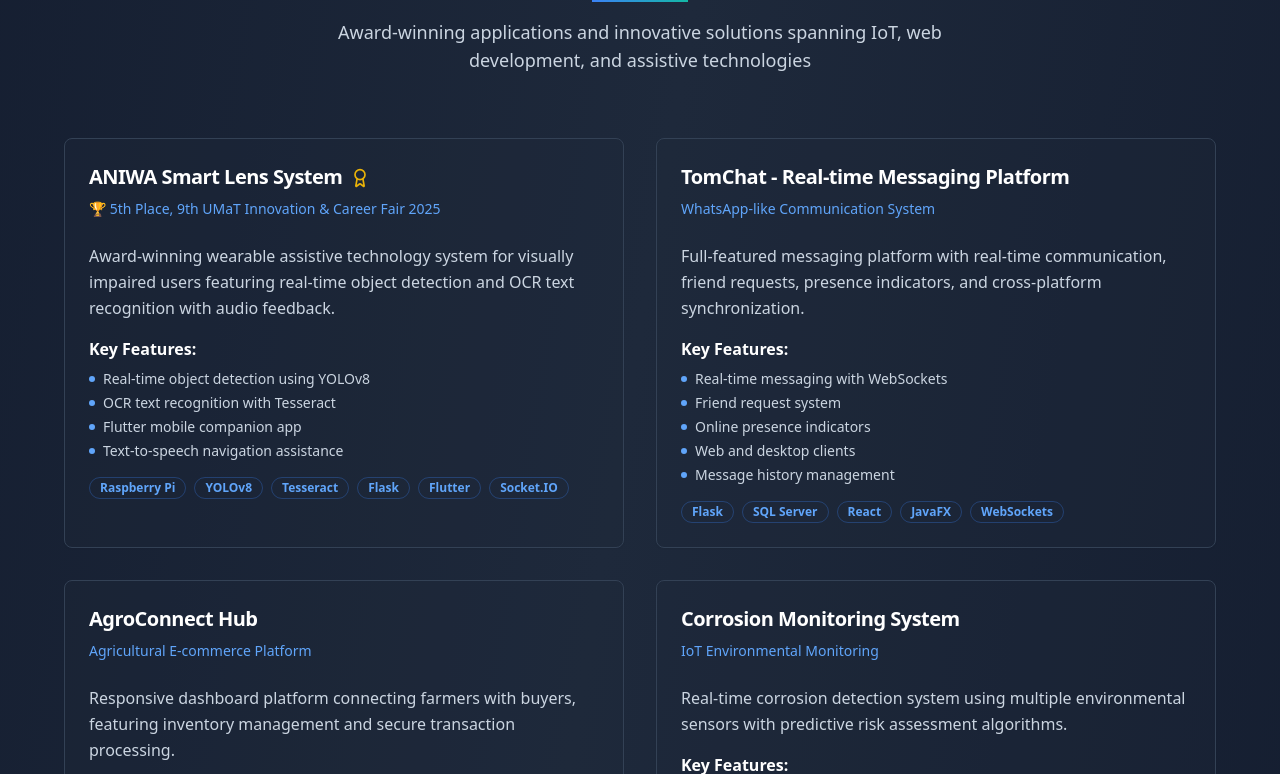
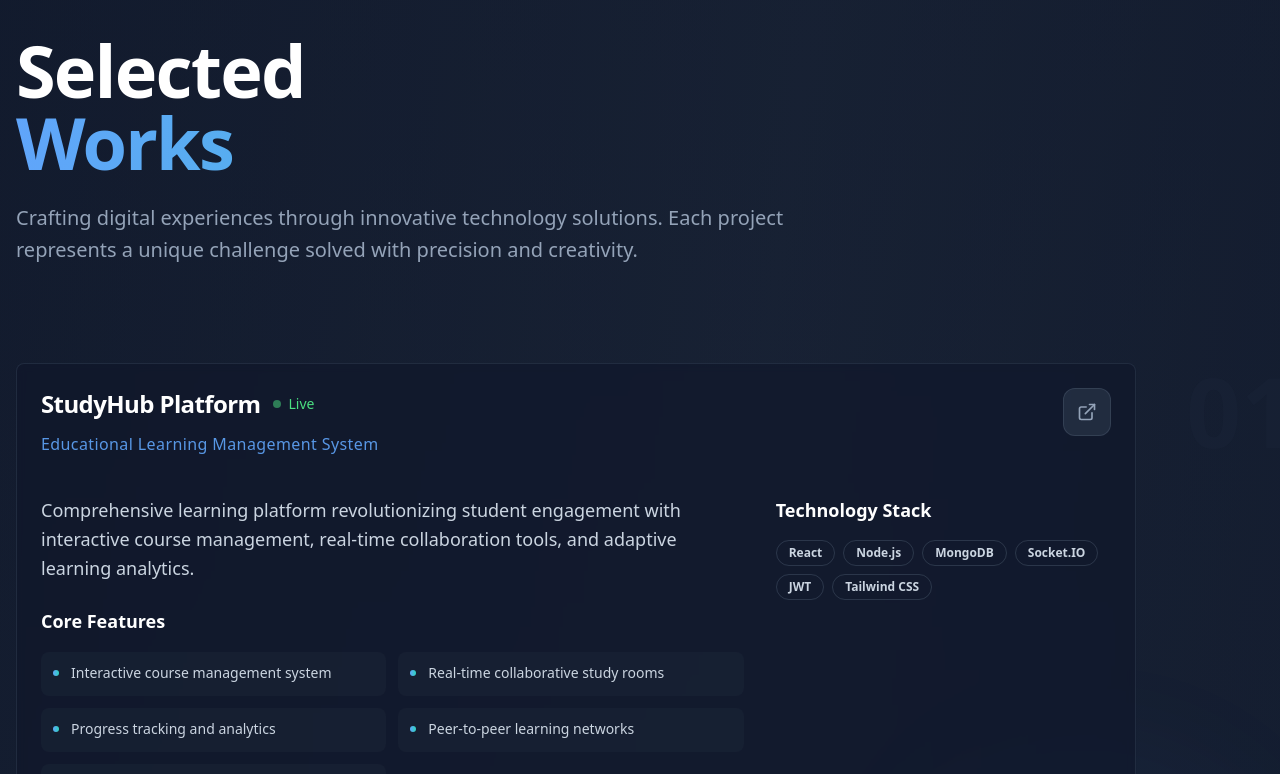
Before and after one commit to NexGen-Innovators-co/thomas-appiah-portfolio-showcase, a React (Vite) app: page / in a window 1280 px wide. Shown: the part 3626-4400 px from the top of the page. Built offline with nearby package versions, Linux system fonts and the light colour scheme.

Commit message:
Add Studdyhub project section

```diff
--- a/src/components/Projects.tsx
+++ b/src/components/Projects.tsx
@@ -5,6 +5,21 @@ import { Award, ExternalLink, Github } from "lucide-react";
 
 const Projects = () => {
   const projects = [
+    {
+      title: "StudyHub Platform",
+      subtitle: "Educational Learning Management System",
+      description: "Comprehensive learning platform revolutionizing student engagement with interactive course management, real-time collaboration tools, and adaptive learning analytics.",
+      technologies: ["React", "Node.js", "MongoDB", "Socket.IO", "JWT", "Tailwind CSS"],
+      features: [
+        "Interactive course management system",
+        "Real-time collaborative study rooms",
+        "Progress tracking and analytics",
+        "Peer-to-peer learning networks",
+        "Mobile-responsive design"
+      ],
+      link: "https://studdyhub.vercel.app",
+      status: "Live"
+    },
     {
       title: "ANIWA Smart Lens System",
       subtitle: "🏆 5th Place, 9th UMaT Innovation & Career Fair 2025",
@@ -73,67 +88,132 @@ const Projects = () => {
   ];
 
   return (
-    <section className="py-20 px-4">
-      <div className="max-w-6xl mx-auto">
-        <div className="text-center mb-16">
-          <h2 className="text-4xl md:text-5xl font-bold text-white mb-4">
-            Featured Projects
+    <section className="py-32 px-4 relative overflow-hidden">
+      {/* Background Elements */}
+      <div className="absolute inset-0 bg-gradient-to-b from-slate-900/50 to-slate-800/30"></div>
+      <div className="absolute top-1/4 right-0 w-96 h-96 bg-blue-500/5 rounded-full blur-3xl"></div>
+      <div className="absolute bottom-1/4 left-0 w-96 h-96 bg-teal-500/5 rounded-full blur-3xl"></div>
+
+      <div className="max-w-7xl mx-auto relative z-10">
+        {/* Header */}
+        <div className="mb-24">
+          <div className="flex items-center gap-4 mb-8">
+            <div className="h-px bg-gradient-to-r from-transparent via-blue-500/50 to-transparent flex-1"></div>
+            <span className="text-blue-400 font-mono text-sm tracking-widest uppercase">Portfolio</span>
+            <div className="h-px bg-gradient-to-r from-transparent via-blue-500/50 to-transparent flex-1"></div>
+          </div>
+
+          <h2 className="text-6xl md:text-7xl font-bold text-white mb-6 tracking-tight">
+            Selected
+            <span className="block text-transparent bg-clip-text bg-gradient-to-r from-blue-400 to-teal-400">
+              Works
+            </span>
           </h2>
-          <div className="w-24 h-1 bg-gradient-to-r from-blue-500 to-teal-500 mx-auto mb-4"></div>
-          <p className="text-slate-300 text-lg max-w-2xl mx-auto">
-            Award-winning applications and innovative solutions spanning IoT, web development, and assistive technologies
+
+          <p className="text-slate-400 text-xl max-w-3xl leading-relaxed">
+            Crafting digital experiences through innovative technology solutions.
+            Each project represents a unique challenge solved with precision and creativity.
           </p>
         </div>
 
-        <div className="grid grid-cols-1 lg:grid-cols-2 gap-8">
+        {/* Projects Grid */}
+        <div className="space-y-12">
           {projects.map((project, index) => (
-            <Card
+            <div
               key={index}
-              className="bg-slate-800/30 border-slate-700 hover:bg-slate-700/30 transition-all duration-300 hover:scale-105 group"
+              className={`group relative ${index % 2 === 0 ? 'lg:pr-32' : 'lg:pl-32'}`}
             >
-              <CardHeader>
-                <div className="flex items-start justify-between">
+              {/* Project Number */}
+              <div className={`absolute top-0 text-8xl font-bold text-slate-800/30 select-none ${
+                index % 2 === 0 ? 'lg:-right-8' : 'lg:-left-8'
+              }`}>
+                0{index + 1}
+              </div>
+
+              <Card className="bg-slate-900/60 backdrop-blur-sm border-slate-700/50 hover:border-slate-600/50 transition-all duration-500 group-hover:bg-slate-800/60">
+                <CardHeader className="pb-6">
+                  <div className="flex items-start justify-between mb-4">
                     <div className="flex-1">
-                    <CardTitle className="text-xl text-white mb-2 group-hover:text-blue-400 transition-colors">
+                      <div className="flex items-center gap-3 mb-3">
+                        <CardTitle className="text-2xl text-white group-hover:text-blue-400 transition-colors duration-300">
                           {project.title}
-                      {project.award && <Award className="inline-block w-5 h-5 text-yellow-500 ml-2" />}
                         </CardTitle>
-                    <p className="text-blue-400 font-medium text-sm">{project.subtitle}</p>
+                        {project.award && <Award className="w-6 h-6 text-amber-400" />}
+                        {project.status && (
+                          <div className="flex items-center gap-2">
+                            <div className="w-2 h-2 bg-green-400 rounded-full animate-pulse"></div>
+                            <span className="text-green-400 text-sm font-medium">{project.status}</span>
                           </div>
+                        )}
+                      </div>
+                      <p className="text-blue-400/90 font-medium text-base tracking-wide">{project.subtitle}</p>
+                    </div>
+
+                    {project.link && (
+                      <a
+                        href={project.link}
+                        target="_blank"
+                        rel="noopener noreferrer"
+                        className="flex items-center justify-center w-12 h-12 rounded-xl bg-slate-700/50 hover:bg-blue-500/20 border border-slate-600/50 hover:border-blue-500/50 transition-all duration-300 group/link"
+                      >
+                        <ExternalLink className="w-5 h-5 text-slate-400 group-hover/link:text-blue-400 transition-colors" />
+                      </a>
+                    )}
                   </div>
                 </CardHeader>
 
-              <CardContent>
-                <p className="text-slate-300 mb-4 leading-relaxed">
+                <CardContent className="pt-0">
+                  <div className="grid lg:grid-cols-3 gap-8">
+                    {/* Description */}
+                    <div className="lg:col-span-2 space-y-6">
+                      <p className="text-slate-300 text-lg leading-relaxed">
                         {project.description}
                       </p>
 
-                <div className="mb-4">
-                  <h4 className="text-white font-semibold mb-2">Key Features:</h4>
-                  <ul className="text-slate-300 text-sm space-y-1">
+                      {/* Features */}
+                      <div>
+                        <h4 className="text-white font-semibold mb-4 text-lg">Core Features</h4>
+                        <div className="grid grid-cols-1 md:grid-cols-2 gap-3">
                           {project.features.map((feature, featureIndex) => (
-                      <li key={featureIndex} className="flex items-center">
-                        <div className="w-1.5 h-1.5 bg-blue-400 rounded-full mr-2"></div>
-                        {feature}
-                      </li>
+                            <div key={featureIndex} className="flex items-center gap-3 p-3 rounded-lg bg-slate-800/40 hover:bg-slate-700/40 transition-colors">
+                              <div className="w-1.5 h-1.5 bg-gradient-to-r from-blue-400 to-teal-400 rounded-full"></div>
+                              <span className="text-slate-300 text-sm">{feature}</span>
+                            </div>
                           ))}
-                  </ul>
+                        </div>
+                      </div>
                     </div>
 
+                    {/* Tech Stack */}
+                    <div className="space-y-4">
+                      <h4 className="text-white font-semibold text-lg">Technology Stack</h4>
                       <div className="flex flex-wrap gap-2">
                         {project.technologies.map((tech, techIndex) => (
                           <Badge
                             key={techIndex}
                             variant="outline"
-                      className="border-blue-500/30 text-blue-400 hover:bg-blue-500/10 transition-colors"
+                            className="border-slate-600/50 text-slate-300 hover:border-blue-500/50 hover:text-blue-400 hover:bg-blue-500/5 transition-all duration-300 px-3 py-1"
                           >
                             {tech}
                           </Badge>
                         ))}
                       </div>
+                    </div>
+                  </div>
                 </CardContent>
               </Card>
+            </div>
           ))}
+        </div>
+
+        {/* Call to Action */}
+        <div className="mt-24 text-center">
+          <div className="inline-flex items-center gap-4 px-8 py-4 rounded-full bg-slate-800/50 border border-slate-700/50">
+            <span className="text-slate-300">Interested in collaboration?</span>
+            <a href="#contact" className="text-blue-400 hover:text-blue-300 transition-colors font-medium">
+              Let's connect →
+            </a>
+          </div>
         </div>
       </div>
     </section>
```
Lines whose indentation alone changed are shown as unchanged.
